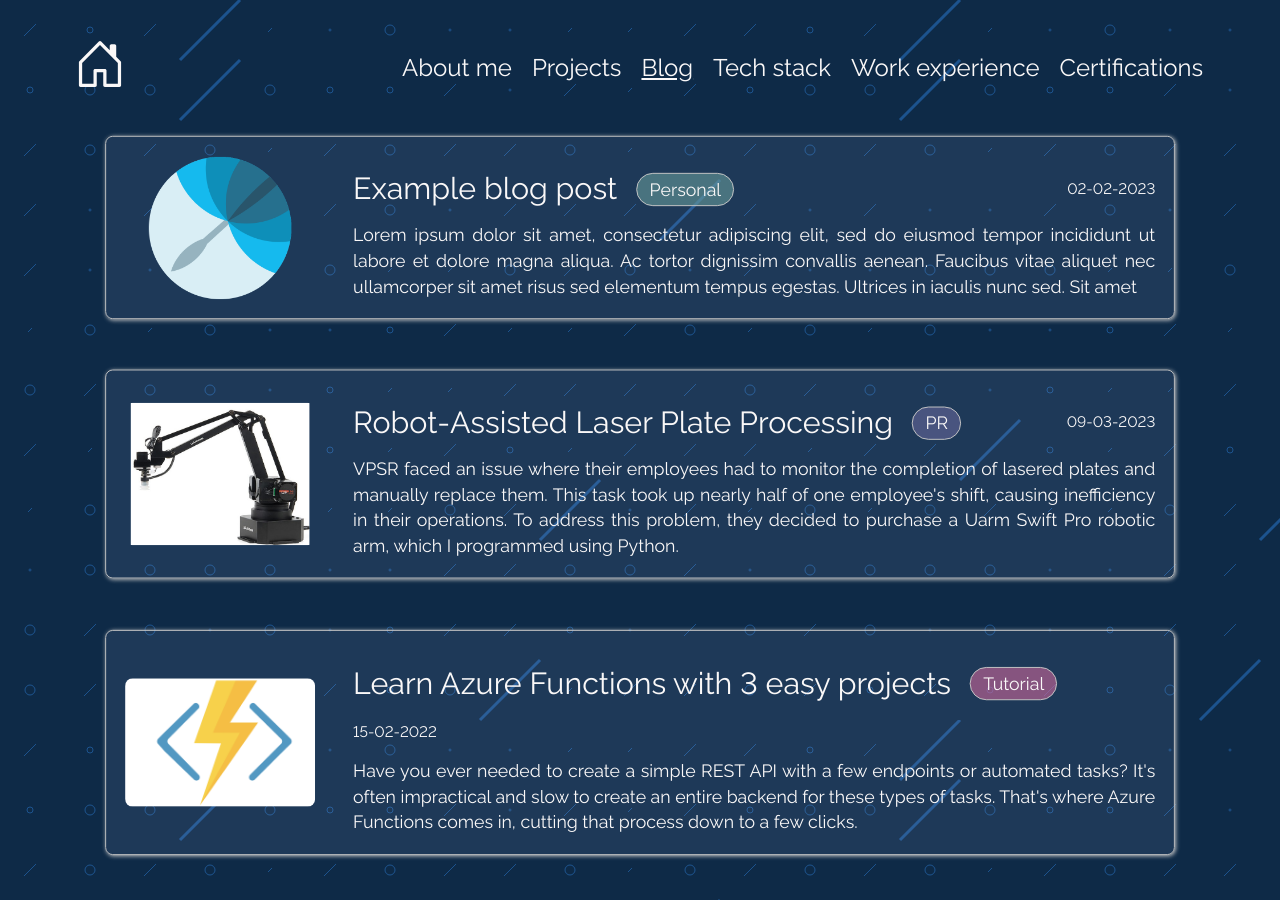
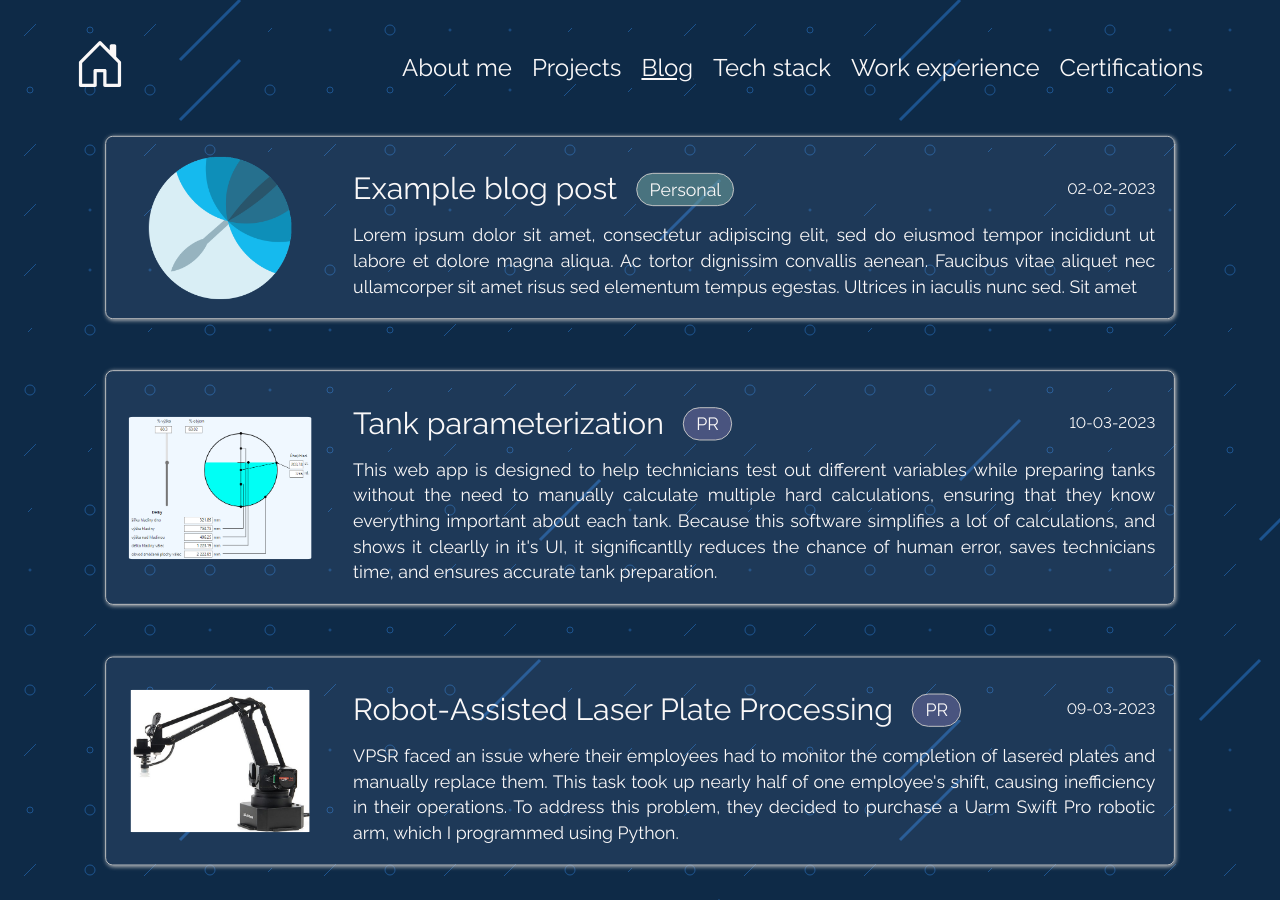
Before and after one commit to TDiblik/tomasdiblik.cz, a Jekyll site: the page built from src/pages/blog.html, in a window 1280 px wide and 900 px high. Built offline with Jekyll 4.4.1, drawn with Linux system fonts in a browser that asks for light colours.

Commit message:
[Feature] Add tank parameterization blog post

```diff
--- a/src/pages/blog.html
+++ b/src/pages/blog.html
@@ -21,10 +21,22 @@
  " %}
 
 {% include blog_post_preview_card.html
+ title = "Tank parameterization"
+ type = "PR"
+ release_date = "10-03-2023"
+ thumbnail_alt = "Alternative text to the thumbnail"
+ description = "
+   This web app is designed to help technicians test out different variables while preparing tanks
+   without the need to manually calculate multiple hard calculations, ensuring that they know everything important about each tank.
+   Because this software simplifies a lot of calculations, and shows it clearlly in it's UI,
+   it significantlly reduces the chance of human error, saves technicians time, and ensures accurate tank preparation.
+ " %}
+
+{% include blog_post_preview_card.html
  title = "Robot-Assisted Laser Plate Processing"
  type = "PR"
  release_date = "09-03-2023"
- thumbnail_alt = "Alternative text to the thumbnail"
+ thumbnail_alt = "Picture of Uarm Swift Pro robotic arm"
  description = "
     VPSR faced an issue where their employees had to
     monitor the completion of lasered plates and manually replace them.
--- a/src/pages/projects.html
+++ b/src/pages/projects.html
@@ -160,12 +160,12 @@
      is_open_sourced = false
      is_publicly_available = false
 
-     blog_post_link = "/pages/blog/TODO"
+     blog_post_link = "/pages/blog/pr/10-03-2023/tank-parameterization"
 
      description = "
       This web app is designed to help technicians test out different variables while preparing tanks
-      without the need to run multiple hard calculations, ensuring that they know everything important about each tank.
-      Because this software simplifies a lot of calculations and shows it clearlly in it's UI
+      without the need to manually calculate multiple hard calculations, ensuring that they know everything important about each tank.
+      Because this software simplifies a lot of calculations, and shows it clearlly in it's UI,
       it significantlly reduces the chance of human error, saves technicians time, and ensures accurate tank preparation.
       I would never be able to finish this program without the help from  Mgr. Hana Sádovská.
       She helped me, and straight up came up with some of the calculations used! I'll be forever thankful!
```
Also changed, not shown: src/pages/blog/pr/10-03-2023/tank-parameterization.html (added, +46 -0 lines), README.md, src/pages/blog/pr/10-03-2023/thumbnail.png (added), 1 other file.
